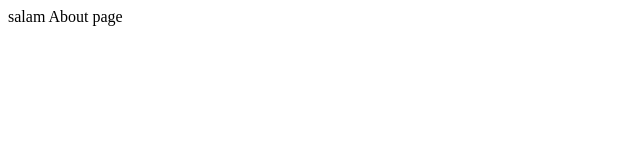
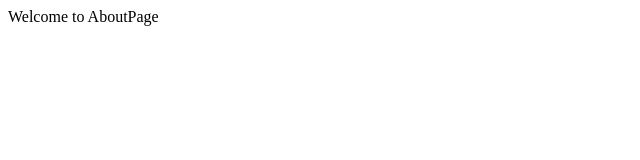
Before and after one commit to ruslaRuslan/react-class-work7, a React (Vite) app: page /about in a window 1280 px wide. Shown: the top 160 px of the page, without its empty margins (0-640 px from the left). Built offline with nearby package versions, Linux system fonts and the light colour scheme.

Commit message:
HomePage, AboutPage - leri Route - de cagirdix

```diff
--- a/src/router/index.jsx
+++ b/src/router/index.jsx
@@ -1,10 +1,12 @@
 import { Routes, Route } from "react-router";
+import HomePage from "../pages/Home";
+import AboutPage from "../pages/About";
 
 const WebRouter = () => {
   return (
     <Routes>
-      <Route path="/" element={<div>salam home page</div>} />
-      <Route path="/about" element={<div>salam About page</div>} />
+      <Route path="/" element={<HomePage />} />
+      <Route path="/about" element={<AboutPage />} />
     </Routes>
   );
 };
```
